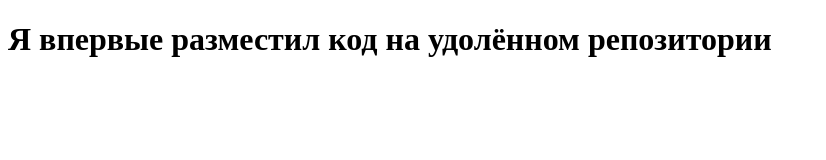
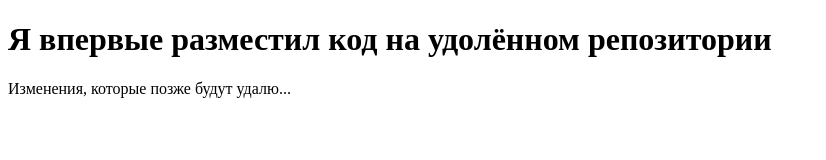
Before and after one commit to Utka751/test-repos, a plain HTML site: page index.html in a window 1280 px wide. Shown: the whole page, without its empty margins (0-826 px from the left). Drawn offline with Linux system fonts and the light colour scheme.

Commit message:
щшибочный коммит

```diff
--- a/index.html
+++ b/index.html
@@ -7,5 +7,6 @@
 </head>
 <body>
     <h1>Я впервые разместил код на удолённом репозитории</h1>
+    <p>Изменения, которые позже будут удалю...</p>
 </body>
 </html>
```
